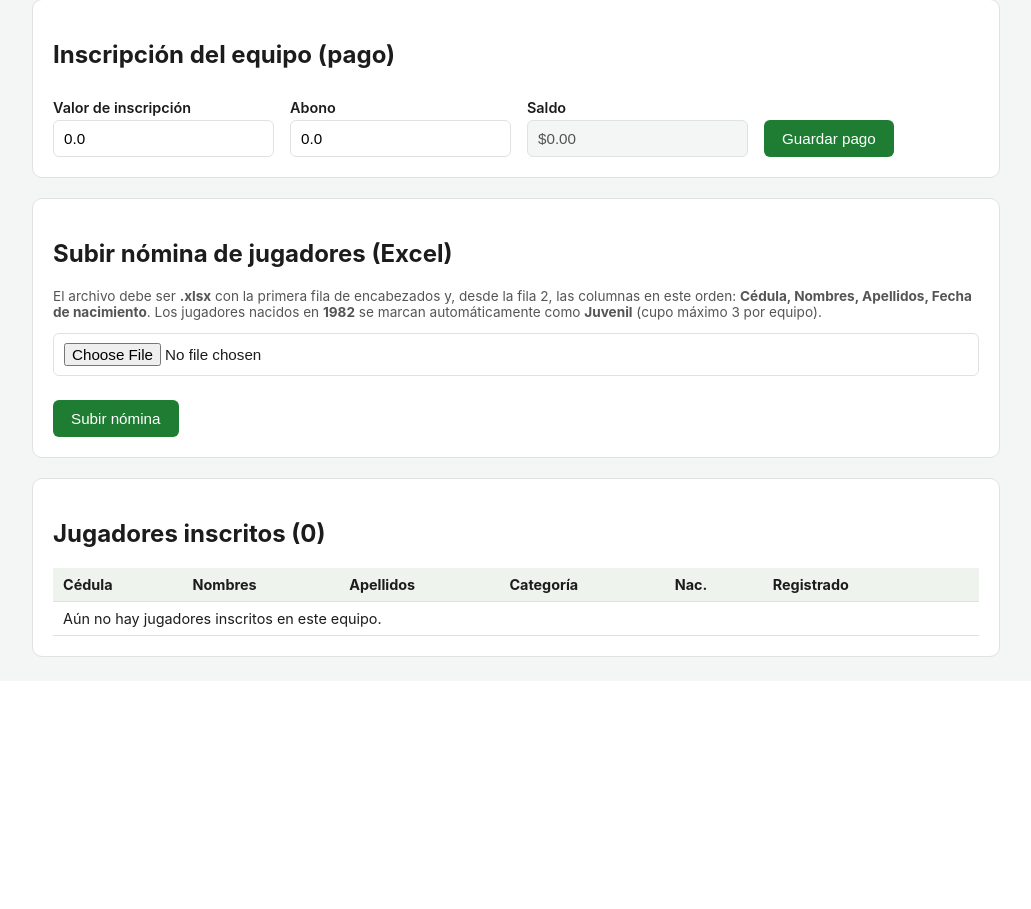
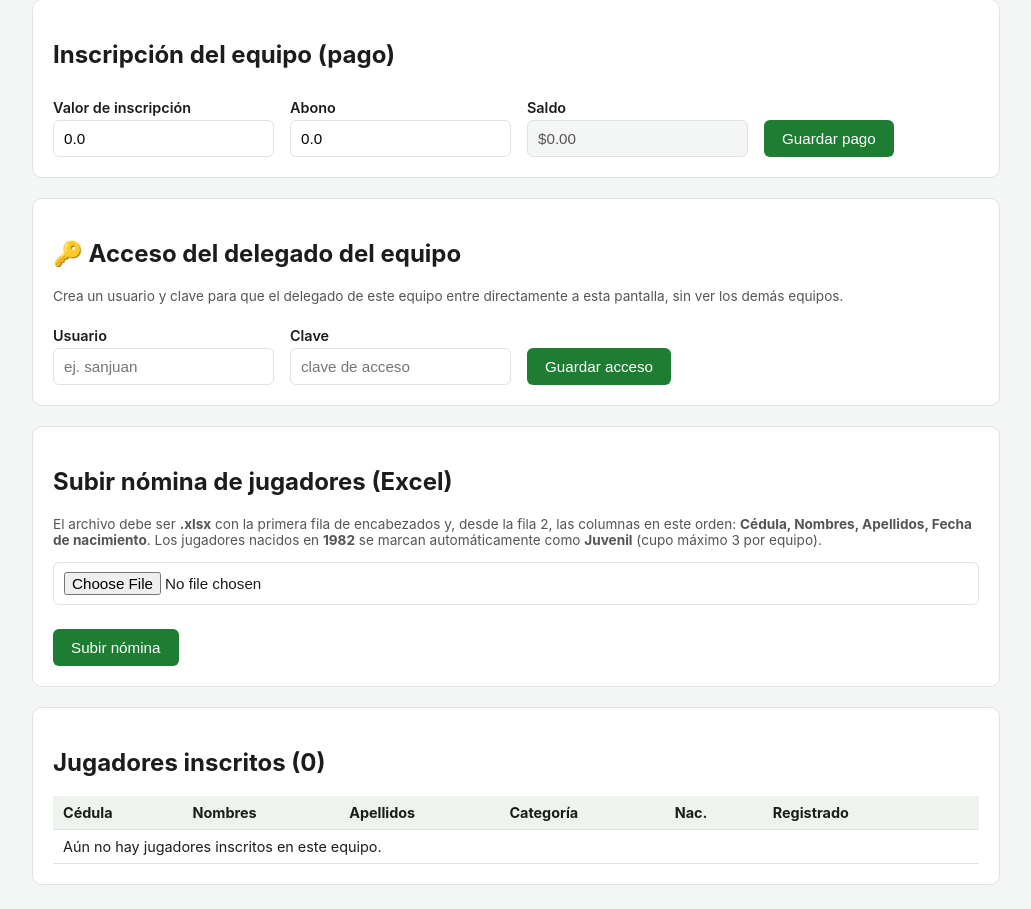
Before and after one commit to FERNANDO85540/LIGA-DEPORTIVA-OYAMBARILLO, a Flask app: page /equipo/1 in a window 1280 px wide. Shown: the part 239-1148 px from the top of the page, without its empty margins (124-1155 px from the left). Before the commit the page ends 896 px from the top, so only its background shows below. Run offline with Flask 3, Linux system fonts and the light colour scheme; the visitor is signed in with stand-in values (Sample User, id 1); data comes from the database, SQL or seed files in the repository; data that the repository does not hold is empty.

Commit message:
Agrega login por equipo y link de auto-foto para el carnet
Cada equipo puede tener su propio usuario/clave (asignado por el
admin) para que el delegado entre y administre solo su equipo, sin
ver los demas. Cada jugador tiene un link publico unico donde puede
tomarse su propia foto con la camara del celular y ver de inmediato
como queda su carnet, sin necesidad de clave. Tambien se mejora el
contraste del carnet para que los datos se lean mejor.

```diff
--- a/app.py
+++ b/app.py
@@ -69,12 +69,18 @@ def init_db():
         db.execute("ALTER TABLE jugadores ADD COLUMN numero_camiseta TEXT")
     if "foto" not in jcols:
         db.execute("ALTER TABLE jugadores ADD COLUMN foto TEXT")
+    if "foto_token" not in jcols:
+        db.execute("ALTER TABLE jugadores ADD COLUMN foto_token TEXT")
+        for row in db.execute("SELECT id FROM jugadores").fetchall():
+            db.execute("UPDATE jugadores SET foto_token = ? WHERE id = ?", (uuid.uuid4().hex, row[0]))
     db.execute("""
         CREATE TABLE IF NOT EXISTS equipos (
             id INTEGER PRIMARY KEY AUTOINCREMENT,
             nombre TEXT NOT NULL UNIQUE,
             valor_inscripcion REAL NOT NULL DEFAULT 0,
-            abono REAL NOT NULL DEFAULT 0
+            abono REAL NOT NULL DEFAULT 0,
+            usuario TEXT UNIQUE,
+            clave TEXT
         )
     """)
     cols = [r[1] for r in db.execute("PRAGMA table_info(equipos)").fetchall()]
@@ -82,6 +88,10 @@ def init_db():
         db.execute("ALTER TABLE equipos ADD COLUMN valor_inscripcion REAL NOT NULL DEFAULT 0")
     if "abono" not in cols:
         db.execute("ALTER TABLE equipos ADD COLUMN abono REAL NOT NULL DEFAULT 0")
+    if "usuario" not in cols:
+        db.execute("ALTER TABLE equipos ADD COLUMN usuario TEXT")
+    if "clave" not in cols:
+        db.execute("ALTER TABLE equipos ADD COLUMN clave TEXT")
     count = db.execute("SELECT COUNT(*) c FROM equipos").fetchone()[0]
     if count == 0:
         for nombre in EQUIPOS_INICIALES:
@@ -113,14 +123,48 @@ def login_required(f):
     return wrapper
 
 
+def admin_required(f):
+    @wraps(f)
+    def wrapper(*args, **kwargs):
+        if not session.get("logged_in"):
+            return redirect(url_for("login"))
+        if session.get("rol") != "admin":
+            flash("Esta acción requiere acceso de administrador.")
+            return redirect(url_for("index"))
+        return f(*args, **kwargs)
+    return wrapper
+
+
+def equipo_permitido(equipo_nombre):
+    if session.get("rol") == "admin":
+        return True
+    return session.get("equipo_nombre") == equipo_nombre
+
+
 @app.route("/login", methods=["GET", "POST"])
 def login():
     if request.method == "POST":
-        user = request.form.get("usuario", "")
-        pw = request.form.get("clave", "")
+        user = request.form.get("usuario", "").strip()
+        pw = request.form.get("clave", "").strip()
+
         if user == ADMIN_USER and pw == ADMIN_PASS:
+            session.clear()
             session["logged_in"] = True
+            session["rol"] = "admin"
             return redirect(url_for("inscripcion"))
+
+        db = get_db()
+        equipo = db.execute(
+            "SELECT * FROM equipos WHERE usuario = ? AND clave = ?", (user, pw)
+        ).fetchone()
+        if equipo:
+            session.clear()
+            session["logged_in"] = True
+            session["rol"] = "equipo"
+            session["equipo_id"] = equipo["id"]
+            session["equipo_nombre"] = equipo["nombre"]
+            return redirect(url_for("detalle_equipo", equipo_id=equipo["id"]))
+
         flash("Usuario o clave incorrectos")
     return render_template("login.html")
 
@@ -133,11 +177,15 @@ def logout():
 
 @app.route("/")
 def index():
-    return redirect(url_for("inscripcion")) if session.get("logged_in") else redirect(url_for("login"))
+    if not session.get("logged_in"):
+        return redirect(url_for("login"))
+    if session.get("rol") == "equipo":
+        return redirect(url_for("detalle_equipo", equipo_id=session.get("equipo_id")))
+    return redirect(url_for("inscripcion"))
 
 
 @app.route("/equipos/agregar", methods=["POST"])
-@login_required
+@admin_required
 def agregar_equipo():
     db = get_db()
     nombre = request.form.get("nombre", "").strip()
@@ -152,7 +200,7 @@ def agregar_equipo():
 
 
 @app.route("/equipos/<int:equipo_id>/renombrar", methods=["POST"])
-@login_required
+@admin_required
 def renombrar_equipo(equipo_id):
     db = get_db()
     nuevo_nombre = request.form.get("nombre", "").strip()
@@ -170,7 +218,7 @@ def renombrar_equipo(equipo_id):
 
 
 @app.route("/equipos/<int:equipo_id>/eliminar", methods=["POST"])
-@login_required
+@admin_required
 def eliminar_equipo(equipo_id):
     db = get_db()
     equipo = db.execute("SELECT nombre FROM equipos WHERE id = ?", (equipo_id,)).fetchone()
@@ -187,6 +235,24 @@ def eliminar_equipo(equipo_id):
     return redirect(url_for("inscripcion"))
 
 
+@app.route("/equipos/<int:equipo_id>/credenciales", methods=["POST"])
+@admin_required
+def credenciales_equipo(equipo_id):
+    db = get_db()
+    usuario = request.form.get("usuario", "").strip().lower()
+    clave = request.form.get("clave", "").strip()
+    if not (usuario and clave):
+        flash("Usuario y clave son obligatorios.")
+    else:
+        try:
+            db.execute("UPDATE equipos SET usuario = ?, clave = ? WHERE id = ?", (usuario, clave, equipo_id))
+            db.commit()
+            flash(f"Acceso del equipo actualizado: usuario '{usuario}'.")
+        except sqlite3.IntegrityError:
+            flash(f"El usuario '{usuario}' ya está en uso por otro equipo.")
+    return redirect(url_for("detalle_equipo", equipo_id=equipo_id))
+
+
 @app.route("/equipo/<int:equipo_id>", methods=["GET"])
 @login_required
 def detalle_equipo(equipo_id):
@@ -195,6 +261,10 @@ def detalle_equipo(equipo_id):
     if not equipo:
         flash("Equipo no encontrado.")
         return redirect(url_for("inscripcion"))
+
+    if not equipo_permitido(equipo["nombre"]):
+        flash("No tienes acceso a ese equipo.")
+        return redirect(url_for("index"))
 
     jugadores = db.execute(
         "SELECT * FROM jugadores WHERE equipo = ? AND categoria = ? ORDER BY apellidos",
@@ -217,7 +287,7 @@ def detalle_equipo(equipo_id):
 
 
 @app.route("/equipo/<int:equipo_id>/pago", methods=["POST"])
-@login_required
+@admin_required
 def actualizar_pago_equipo(equipo_id):
     db = get_db()
     valor_inscripcion = _to_float(request.form.get("valor_inscripcion", "0"))
@@ -239,6 +309,10 @@ def subir_nomina(equipo_id):
     if not equipo:
         flash("Equipo no encontrado.")
         return redirect(url_for("inscripcion"))
+
+    if not equipo_permitido(equipo["nombre"]):
+        flash("No tienes acceso a ese equipo.")
+        return redirect(url_for("index"))
 
     archivo = request.files.get("archivo")
     if not archivo or not archivo.filename:
@@ -303,10 +377,10 @@ def subir_nomina(equipo_id):
         try:
             db.execute(
                 """INSERT INTO jugadores
-                   (cedula, nombres, apellidos, fecha_nacimiento, equipo, categoria, subcategoria, fecha_registro)
-                   VALUES (?, ?, ?, ?, ?, ?, ?, ?)""",
+                   (cedula, nombres, apellidos, fecha_nacimiento, equipo, categoria, subcategoria, foto_token, fecha_registro)
+                   VALUES (?, ?, ?, ?, ?, ?, ?, ?, ?)""",
                 (cedula, nombres, apellidos, fecha_nac, equipo["nombre"], CATEGORIA_ACTIVA,
-                 subcategoria, datetime.now().strftime("%Y-%m-%d %H:%M")),
+                 subcategoria, uuid.uuid4().hex, datetime.now().strftime("%Y-%m-%d %H:%M")),
             )
             agregados += 1
         except sqlite3.IntegrityError:
@@ -327,7 +401,7 @@ def subir_nomina(equipo_id):
 
 
 @app.route("/inscripcion", methods=["GET", "POST"])
-@login_required
+@admin_required
 def inscripcion():
     db = get_db()
 
@@ -357,10 +431,10 @@ def inscripcion():
                 try:
                     db.execute(
                         """INSERT INTO jugadores
-                           (cedula, nombres, apellidos, fecha_nacimiento, equipo, categoria, subcategoria, fecha_registro)
-                           VALUES (?, ?, ?, ?, ?, ?, ?, ?)""",
+                           (cedula, nombres, apellidos, fecha_nacimiento, equipo, categoria, subcategoria, foto_token, fecha_registro)
+                           VALUES (?, ?, ?, ?, ?, ?, ?, ?, ?)""",
                         (cedula, nombres, apellidos, fecha_nacimiento, equipo, CATEGORIA_ACTIVA,
-                         subcategoria, datetime.now().strftime("%Y-%m-%d %H:%M")),
+                         subcategoria, uuid.uuid4().hex, datetime.now().strftime("%Y-%m-%d %H:%M")),
                     )
                     db.commit()
                     flash(f"Jugador {nombres} {apellidos} inscrito correctamente en {equipo}.")
@@ -412,9 +486,13 @@ def ficha_jugador(jugador_id):
     jugador = db.execute("SELECT * FROM jugadores WHERE id = ?", (jugador_id,)).fetchone()
     if not jugador:
         flash("Jugador no encontrado.")
-        return redirect(url_for("inscripcion"))
+        return redirect(url_for("index"))
+    if not equipo_permitido(jugador["equipo"]):
+        flash("No tienes acceso a ese jugador.")
+        return redirect(url_for("index"))
     edad = _calcular_edad(jugador["fecha_nacimiento"])
-    return render_template("ficha_jugador.html", jugador=jugador, edad=edad, subcategorias=SUBCATEGORIAS)
+    link_foto = url_for("autofoto", token=jugador["foto_token"], _external=True)
+    return render_template("ficha_jugador.html", jugador=jugador, edad=edad, subcategorias=SUBCATEGORIAS, link_foto=link_foto)
 
 
 @app.route("/jugador/<int:jugador_id>/actualizar", methods=["POST"])
@@ -424,7 +502,10 @@ def actualizar_jugador(jugador_id):
     jugador = db.execute("SELECT * FROM jugadores WHERE id = ?", (jugador_id,)).fetchone()
     if not jugador:
         flash("Jugador no encontrado.")
-        return redirect(url_for("inscripcion"))
+        return redirect(url_for("index"))
+    if not equipo_permitido(jugador["equipo"]):
+        flash("No tienes acceso a ese jugador.")
+        return redirect(url_for("index"))
 
     nombres = request.form.get("nombres", "").strip() or jugador["nombres"]
     apellidos = request.form.get("apellidos", "").strip() or jugador["apellidos"]
@@ -467,19 +548,19 @@ def _generar_carnet(jugador):
     logo_path = os.path.join(BASE_DIR, "static", "logo_ldbo.png")
 
     # ---------- FRENTE ----------
-    frente = Image.new("RGB", (ancho, alto), "#0b1f33")
+    frente = Image.new("RGB", (ancho, alto), "#eef6f0")
     draw = ImageDraw.Draw(frente)
 
-    for y in range(alto):
-        t = y / alto
+    for y in range(110, alto):
+        t = (y - 110) / (alto - 110)
         color = (
-            int(11 + (20 - 11) * t),
-            int(31 + (70 - 31) * t),
-            int(51 + (35 - 51) * t),
+            int(240 + (214 - 240) * t),
+            int(248 + (232 - 248) * t),
+            int(242 + (220 - 242) * t),
         )
         draw.line([(0, y), (ancho, y)], fill=color)
 
-    draw.rectangle([0, 0, ancho, 110], fill="#0a1a2b")
+    draw.rectangle([0, 0, ancho, 110], fill="#14532d")
     if os.path.exists(logo_path):
         logo = Image.open(logo_path).convert("RGBA")
         logo.thumbnail((90, 90))
@@ -487,8 +568,8 @@ def _generar_carnet(jugador):
 
     f_titulo = _font(30, bold=True)
     f_sub = _font(20, bold=True)
-    draw.text((120, 15), "LIGA DEPORTIVA OYAMBARILLO", font=f_titulo, fill="#4ade80")
-    draw.text((120, 55), "CAMPEONATO OFICIAL 2026", font=f_sub, fill="white")
+    draw.text((120, 15), "LIGA DEPORTIVA OYAMBARILLO", font=f_titulo, fill="#ffffff")
+    draw.text((120, 55), "CAMPEONATO OFICIAL 2026", font=f_sub, fill="#facc15")
 
     foto_x, foto_y, foto_w, foto_h = 640, 140, 220, 260
     if jugador["foto"]:
@@ -497,30 +578,30 @@ def _generar_carnet(jugador):
             foto = Image.open(foto_path).convert("RGB")
             foto = ImageOps.fit(foto, (foto_w, foto_h))
             frente.paste(foto, (foto_x, foto_y))
-    draw.rectangle([foto_x, foto_y, foto_x + foto_w, foto_y + foto_h], outline="white", width=3)
+    draw.rectangle([foto_x, foto_y, foto_x + foto_w, foto_y + foto_h], outline="#14532d", width=4)
 
     f_label = _font(20, bold=True)
     f_valor = _font(26, bold=True)
 
     y0 = 140
-    draw.text((30, y0), "EQUIPO:", font=f_label, fill="#facc15")
-    draw.text((30, y0 + 28), jugador["equipo"].upper(), font=f_valor, fill="white")
+    draw.text((30, y0), "EQUIPO:", font=f_label, fill="#b45309")
+    draw.text((30, y0 + 28), jugador["equipo"].upper(), font=f_valor, fill="#14532d")
 
     y1 = y0 + 90
-    draw.text((30, y1), "JUGADOR:", font=f_label, fill="#facc15")
-    draw.text((30, y1 + 28), jugador["apellidos"].upper(), font=f_valor, fill="white")
-    draw.text((30, y1 + 60), jugador["nombres"].upper(), font=f_valor, fill="white")
+    draw.text((30, y1), "JUGADOR:", font=f_label, fill="#b45309")
+    draw.text((30, y1 + 28), jugador["apellidos"].upper(), font=f_valor, fill="#111111")
+    draw.text((30, y1 + 60), jugador["nombres"].upper(), font=f_valor, fill="#111111")
 
     y2 = y1 + 105
-    draw.text((30, y2), "C.I.:", font=f_label, fill="#facc15")
-    draw.text((110, y2 - 2), jugador["cedula"], font=f_valor, fill="white")
+    draw.text((30, y2), "C.I.:", font=f_label, fill="#b45309")
+    draw.text((110, y2 - 2), jugador["cedula"], font=f_valor, fill="#111111")
 
     subcat = jugador["subcategoria"] or "Sub 45"
-    draw.text((30, y2 + 34), subcat.upper(), font=f_label, fill="#4ade80")
+    draw.text((30, y2 + 34), subcat.upper(), font=f_label, fill="#14532d")
 
     if jugador["numero_camiseta"]:
         f_num = _font(46, bold=True)
-        draw.text((foto_x + foto_w - 90, foto_y + foto_h + 10), f"# {jugador['numero_camiseta']}", font=f_num, fill="white")
+        draw.text((foto_x + foto_w - 90, foto_y + foto_h + 10), f"# {jugador['numero_camiseta']}", font=f_num, fill="#14532d")
 
     # ---------- REVERSO ----------
     reverso = Image.new("RGB", (ancho, alto), "white")
@@ -553,15 +634,7 @@ def _generar_carnet(jugador):
     return frente, reverso
 
 
-@app.route("/jugador/<int:jugador_id>/carnet")
-@login_required
-def carnet_jugador(jugador_id):
-    db = get_db()
-    jugador = db.execute("SELECT * FROM jugadores WHERE id = ?", (jugador_id,)).fetchone()
-    if not jugador:
-        flash("Jugador no encontrado.")
-        return redirect(url_for("inscripcion"))
-
+def _carnet_response(jugador):
     frente, reverso = _generar_carnet(jugador)
 
     lienzo = Image.new("RGB", (frente.width, frente.height * 2 + 20), "#dddddd")
@@ -575,14 +648,82 @@ def carnet_jugador(jugador_id):
     return send_file(buf, mimetype="image/png", as_attachment=False, download_name=nombre_archivo)
 
 
+@app.route("/jugador/<int:jugador_id>/carnet")
+@login_required
+def carnet_jugador(jugador_id):
+    db = get_db()
+    jugador = db.execute("SELECT * FROM jugadores WHERE id = ?", (jugador_id,)).fetchone()
+    if not jugador:
+        flash("Jugador no encontrado.")
+        return redirect(url_for("index"))
+    if not equipo_permitido(jugador["equipo"]):
+        flash("No tienes acceso a ese jugador.")
+        return redirect(url_for("index"))
+    return _carnet_response(jugador)
+
+
 @app.route("/jugador/<int:jugador_id>/eliminar", methods=["POST"])
 @login_required
 def eliminar_jugador(jugador_id):
     db = get_db()
+    jugador = db.execute("SELECT * FROM jugadores WHERE id = ?", (jugador_id,)).fetchone()
+    if not jugador:
+        flash("Jugador no encontrado.")
+        return redirect(url_for("index"))
+    if not equipo_permitido(jugador["equipo"]):
+        flash("No tienes acceso a ese jugador.")
+        return redirect(url_for("index"))
     db.execute("DELETE FROM jugadores WHERE id = ?", (jugador_id,))
     db.commit()
     flash("Jugador eliminado.")
-    return redirect(url_for("inscripcion"))
+    return redirect(url_for("detalle_equipo", equipo_id=db.execute("SELECT id FROM equipos WHERE nombre = ?", (jugador["equipo"],)).fetchone()["id"]))
+
+
+@app.route("/autofoto/<token>", methods=["GET", "POST"])
+def autofoto(token):
+    db = get_db()
+    jugador = db.execute("SELECT * FROM jugadores WHERE foto_token = ?", (token,)).fetchone()
+    if not jugador:
+        return render_template("autofoto.html", jugador=None), 404
+
+    if request.method == "POST":
+        archivo = request.files.get("foto")
+        if not archivo or not archivo.filename:
+            flash("No se recibió ninguna foto. Inténtalo de nuevo.")
+            return redirect(url_for("autofoto", token=token))
+
+        nuevo_nombre = f"{uuid.uuid4().hex}.jpg"
+        try:
+            img = Image.open(archivo)
+            img = ImageOps.exif_transpose(img).convert("RGB")
+            img.save(os.path.join(FOTOS_DIR, nuevo_nombre), format="JPEG", quality=88)
+        except Exception:
+            flash("No se pudo procesar la foto. Inténtalo de nuevo.")
+            return redirect(url_for("autofoto", token=token))
+
+        db.execute("UPDATE jugadores SET foto = ? WHERE id = ?", (nuevo_nombre, jugador["id"]))
+        db.commit()
+        return redirect(url_for("autofoto_listo", token=token))
+
+    return render_template("autofoto.html", jugador=jugador)
+
+
+@app.route("/autofoto/<token>/listo")
+def autofoto_listo(token):
+    db = get_db()
+    jugador = db.execute("SELECT * FROM jugadores WHERE foto_token = ?", (token,)).fetchone()
+    if not jugador:
+        return render_template("autofoto.html", jugador=None), 404
+    return render_template("autofoto_listo.html", jugador=jugador, token=token)
+
+
+@app.route("/autofoto/<token>/carnet")
+def autofoto_carnet(token):
+    db = get_db()
+    jugador = db.execute("SELECT * FROM jugadores WHERE foto_token = ?", (token,)).fetchone()
+    if not jugador:
+        return render_template("autofoto.html", jugador=None), 404
+    return _carnet_response(jugador)
 
 
 init_db()
--- a/templates/detalle_equipo.html
+++ b/templates/detalle_equipo.html
@@ -1,7 +1,9 @@
 {% extends "base.html" %}
 {% block content %}
 
+{% if session.get('rol') == 'admin' %}
 <p><a href="{{ url_for('inscripcion') }}">&larr; Volver a equipos</a></p>
+{% endif %}
 
 <div class="card" style="text-align:center; background: linear-gradient(135deg, #1e7d32, #14532d); color: white;">
   <h1 style="margin:0; font-size:1.5rem;">{{ equipo.nombre }}</h1>
@@ -28,6 +30,27 @@
     <button type="submit">Guardar pago</button>
   </form>
 </div>
+
+{% if session.get('rol') == 'admin' %}
+<div class="card">
+  <h2>🔑 Acceso del delegado del equipo</h2>
+  <p style="font-size:0.85rem; color:#555;">
+    Crea un usuario y clave para que el delegado de este equipo entre directamente a esta pantalla,
+    sin ver los demás equipos.
+  </p>
+  <form method="post" action="{{ url_for('credenciales_equipo', equipo_id=equipo.id) }}" style="display:flex; gap:16px; flex-wrap:wrap; align-items:flex-end;">
+    <div>
+      <label>Usuario</label>
+      <input type="text" name="usuario" value="{{ equipo.usuario or '' }}" placeholder="ej. sanjuan">
+    </div>
+    <div>
+      <label>Clave</label>
+      <input type="text" name="clave" value="{{ equipo.clave or '' }}" placeholder="clave de acceso">
+    </div>
+    <button type="submit">Guardar acceso</button>
+  </form>
+</div>
+{% endif %}
 
 <div class="card">
   <h2>Subir nómina de jugadores (Excel)</h2>
```
Also changed, not shown: templates/autofoto.html (added, +154 -0 lines), templates/autofoto_listo.html (added, +55 -0 lines), templates/ficha_jugador.html (+12 -0 lines).
